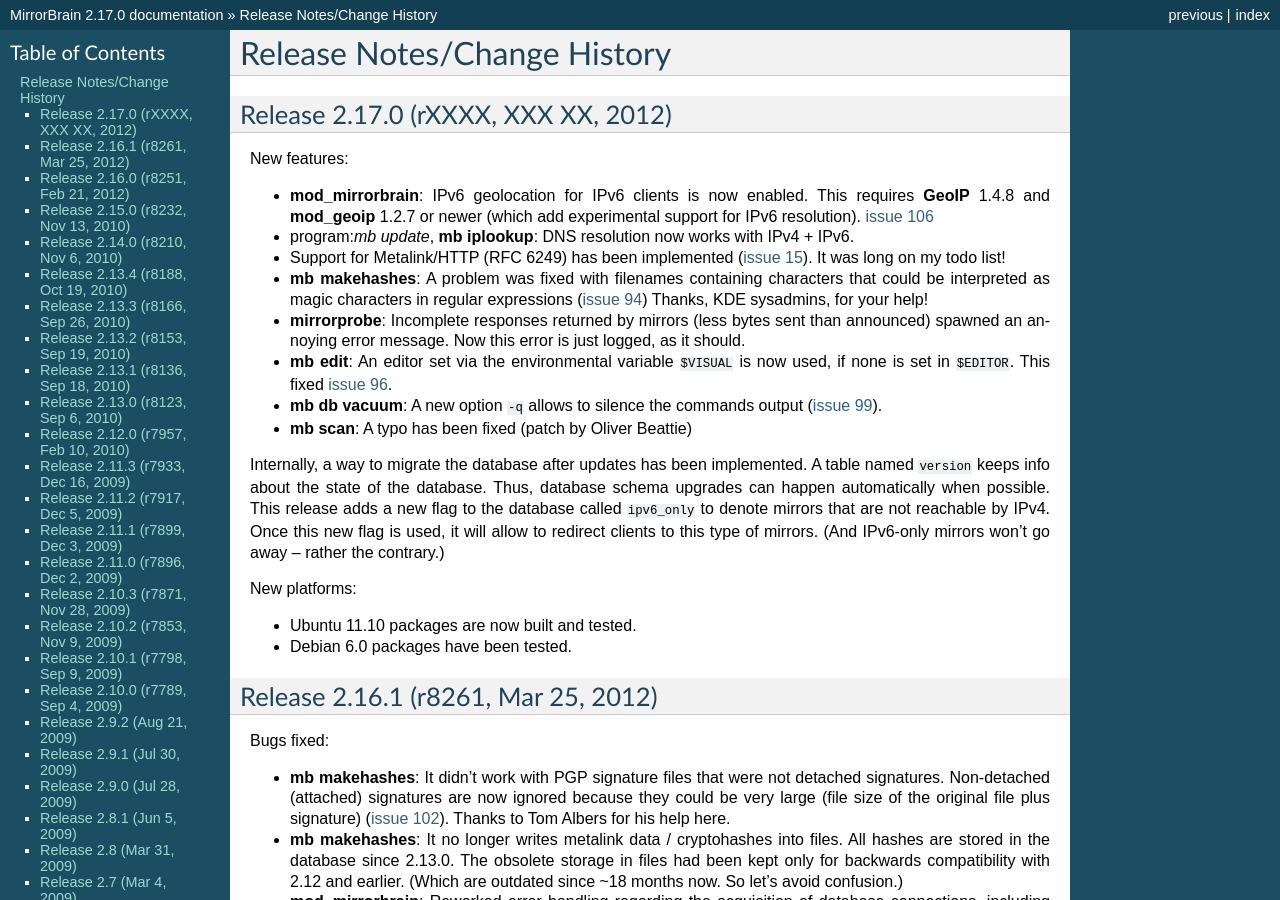
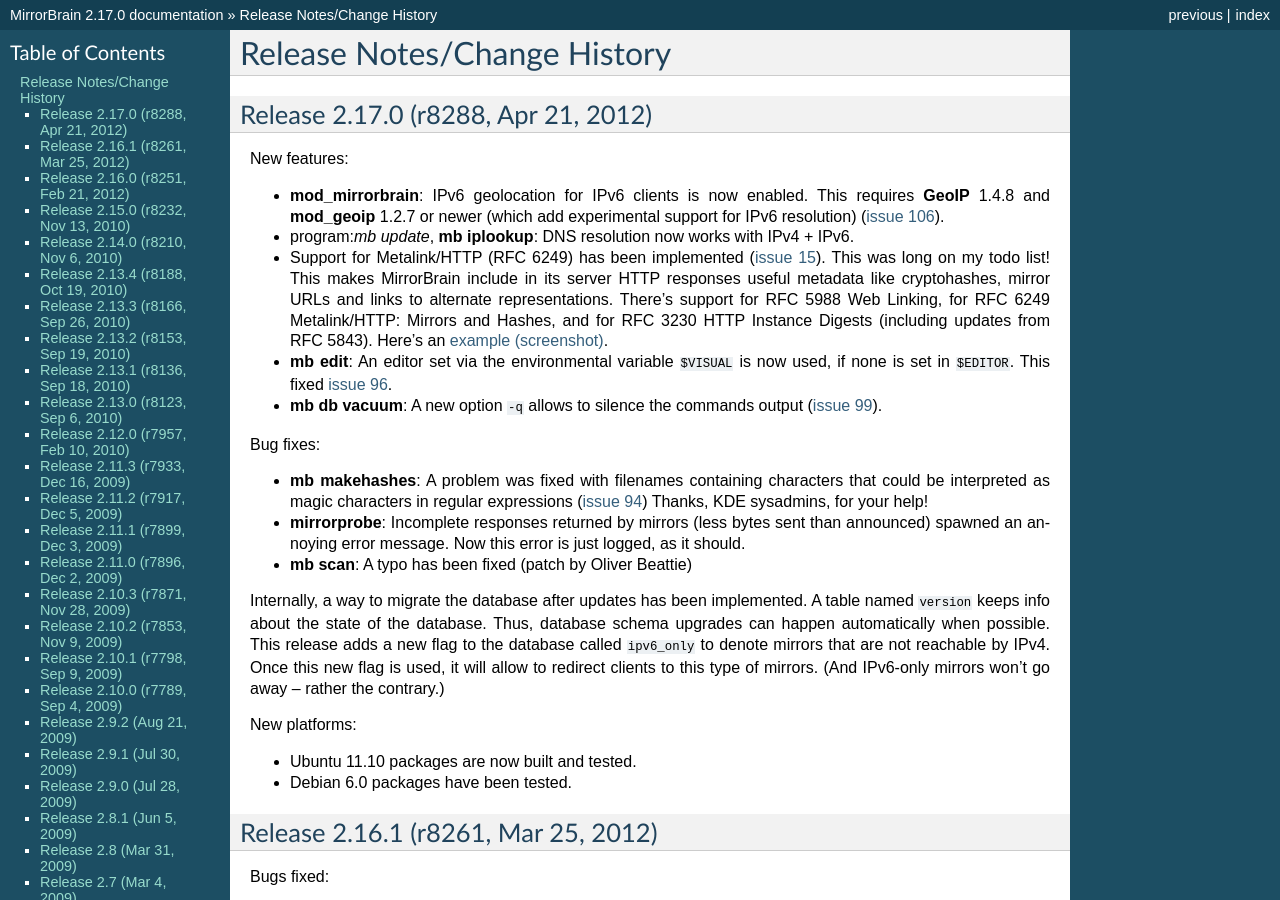
Before and after one commit to hayalci/mirrorbrain, a Sphinx documentation site: the page built from docs/changes.rst, in a window 1280 px wide and 900 px high. Built offline with Sphinx 7.4.7, drawn with Linux system fonts in a browser that asks for light colours.

Commit message:
update release notes for 2.17.0
git-svn-id: http://svn.mirrorbrain.org/svn/mirrorbrain/trunk@8287 2d291e14-ff0c-0410-a3fa-d5caa9871f55

```diff
--- a/docs/changes.rst
+++ b/docs/changes.rst
@@ -4,7 +4,7 @@
 ============================
 
 
-Release 2.17.0 (rXXXX, XXX XX, 2012)
+Release 2.17.0 (r8288, Apr 21, 2012)
 ------------------------------------
 
 
@@ -12,12 +12,24 @@
 
 * :program:`mod_mirrorbrain`: IPv6 geolocation for IPv6 clients is now enabled.
   This requires :program:`GeoIP` 1.4.8 and :program:`mod_geoip` 1.2.7 or newer (which add experimental
-  support for IPv6 resolution). `issue 106`_
+  support for IPv6 resolution) (`issue 106`_).
 
 * program:`mb update`, :program:`mb iplookup`: DNS resolution now works with IPv4 + IPv6.
 
-* Support for Metalink/HTTP (RFC 6249) has been implemented (`issue 15`_). It
-  was long on my todo list!
+* Support for Metalink/HTTP (RFC 6249) has been implemented (`issue 15`_). This
+  was long on my todo list! This makes MirrorBrain include in its server HTTP
+  responses useful metadata like cryptohashes, mirror URLs and links to
+  alternate representations. There's support for RFC 5988 Web Linking, for RFC
+  6249 Metalink/HTTP: Mirrors and Hashes, and for RFC 3230 HTTP Instance
+  Digests (including updates from RFC 5843). Here's an `example (screenshot)`_.
+
+* :program:`mb edit`: An editor set via the environmental variable ``$VISUAL``
+  is now used, if none is set in ``$EDITOR``. This fixed `issue 96`_.
+
+* :program:`mb db vacuum`: A new option ``-q`` allows to silence the commands
+  output (`issue 99`_).
+
+Bug fixes:
 
 * :program:`mb makehashes`: A problem was fixed with filenames containing
   characters that could be interpreted as magic characters in regular
@@ -49,9 +52,9 @@
 New platforms:
 
 * Ubuntu 11.10 packages are now built and tested.
-
 * Debian 6.0 packages have been tested.
 
+.. _`example (screenshot)`: http://mirrorbrain.org/static/images/screenshots/metalink_http.png
 .. _`issue 15`: http://mirrorbrain.org/issues/issue15
 .. _`issue 94`: http://mirrorbrain.org/issues/issue94
 .. _`issue 96`: http://mirrorbrain.org/issues/issue96
```
Also changed, not shown: other parts of docs/changes.rst (+0 -9 lines).
